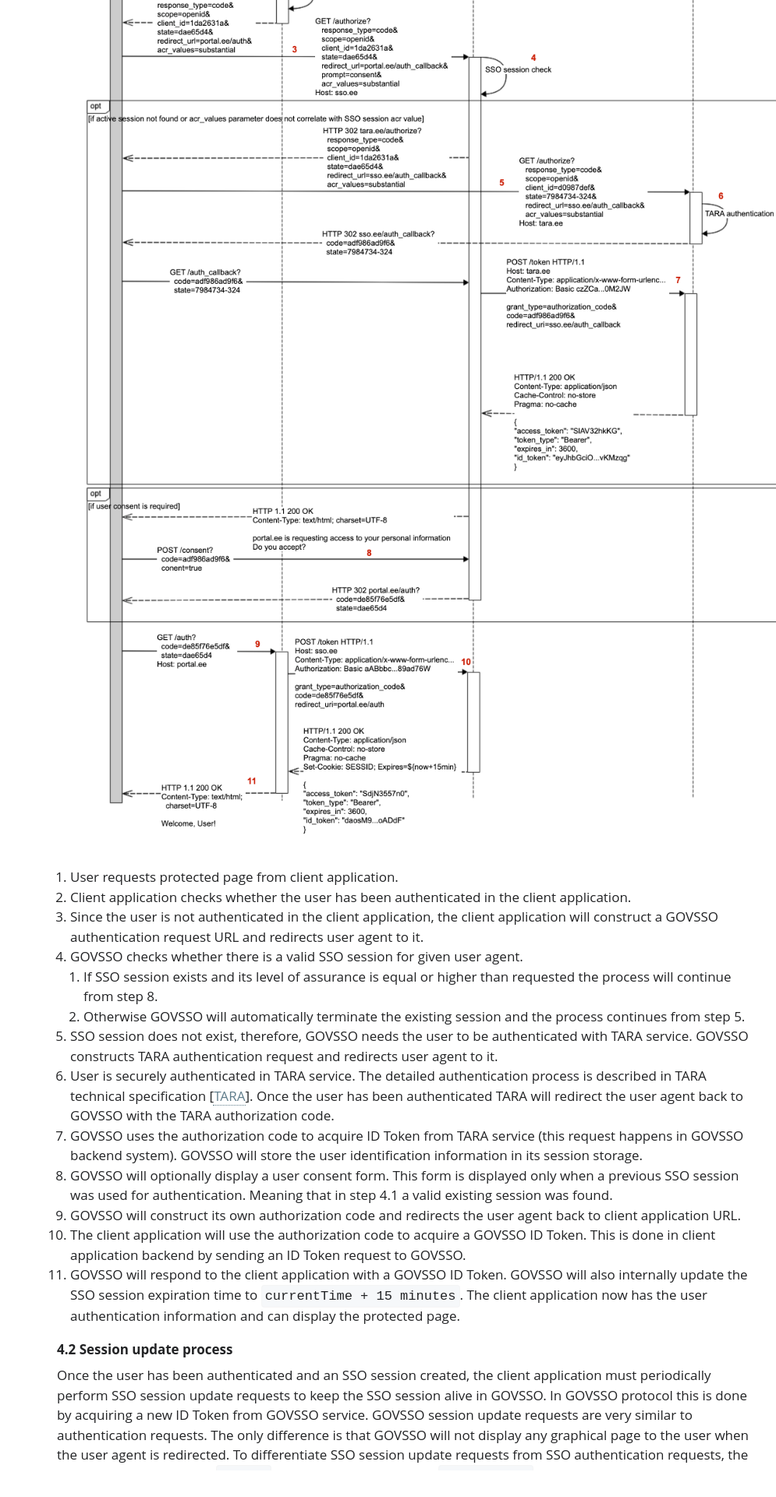
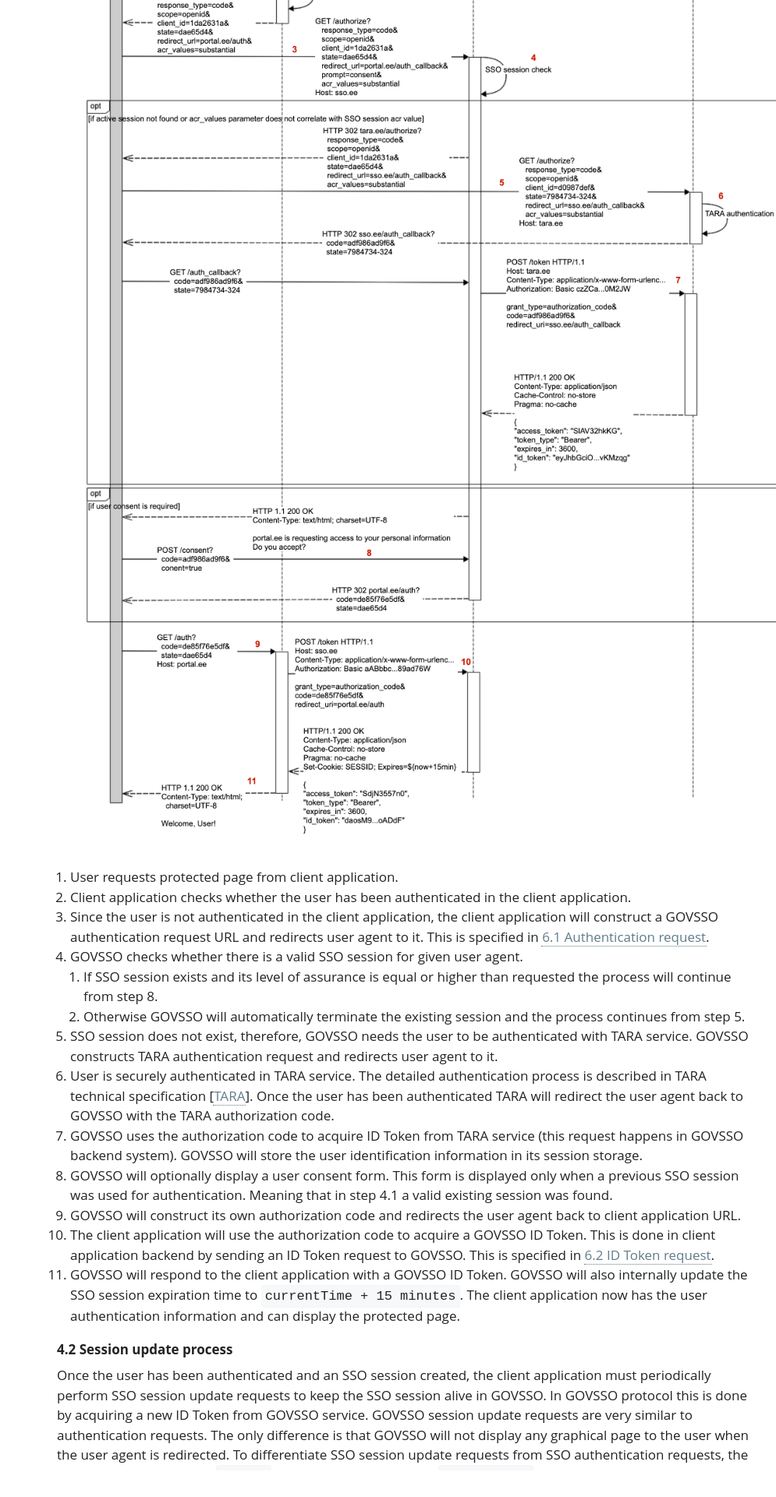
Before and after one commit to e-gov/GOVSSO, a Jekyll site: the page built from TechnicalSpecification.md, in a window 1280 px wide. Shown: the part 3114-5034 px from the top of the page at 78% size, without its empty margins (285-1280 px from the left). Built offline with Jekyll 4.4.1, drawn with Linux system fonts in a browser that asks for light colours.

Commit message:
GSSO-335 Link from process flow steps to request chapters

```diff
--- a/TechnicalSpecification.md
+++ b/TechnicalSpecification.md
@@ -59,7 +59,7 @@ In order to log a user into a client application, the client application must ac
 
 1. User requests protected page from client application.
 2. Client application checks whether the user has been authenticated in the client application.
-3. Since the user is not authenticated in the client application, the client application will construct a GOVSSO authentication request URL and redirects user agent to it.
+3. Since the user is not authenticated in the client application, the client application will construct a GOVSSO authentication request URL and redirects user agent to it. This is specified in [6.1 Authentication request](#61-authentication-request).
 4. GOVSSO checks whether there is a valid SSO session for given user agent.
     1. If SSO session exists and its level of assurance is equal or higher than requested the process will continue from step 8.
     2. Otherwise GOVSSO will automatically terminate the existing session and the process continues from step 5.
@@ -68,7 +68,7 @@ In order to log a user into a client application, the client application must ac
 7. GOVSSO uses the authorization code to acquire ID Token from TARA service (this request happens in GOVSSO backend system). GOVSSO will store the user identification information in its session storage.
 8. GOVSSO will optionally display a user consent form. This form is displayed only when a previous SSO session was used for authentication. Meaning that in step 4.1 a valid existing session was found.
 9. GOVSSO will construct its own authorization code and redirects the user agent back to client application URL.
-10. The client application will use the authorization code to acquire a GOVSSO ID Token. This is done in client application backend by sending an ID Token request to GOVSSO.
+10. The client application will use the authorization code to acquire a GOVSSO ID Token. This is done in client application backend by sending an ID Token request to GOVSSO. This is specified in [6.2 ID Token request](#62-id-token-request).
 11. GOVSSO will respond to the client application with a GOVSSO ID Token. GOVSSO will also internally update the SSO session expiration time to `currentTime + 15 minutes`. The client application now has the user authentication information and can display the protected page.
 
 ### 4.2 Session update process
@@ -83,12 +83,12 @@ If the SSO session update request fails for any reason, then the client applicat
 
 1. User wants to access protected content in client application.
 2. Client application verifies whether user has active client application session and that client application session storage contains a valid (not expired) GOVSSO ID Token.
-3. Client application finds that user ID Token is about to expire in 2 minutes from now and redirects user agent to GOVSSO with a valid SSO session update request. The request must include `id_token_hint` and `prompt=none` parameters.
+3. Client application finds that user ID Token is about to expire in 2 minutes from now and redirects user agent to GOVSSO with a valid SSO session update request. The request must include `id_token_hint` and `prompt=none` parameters. This is specified in [6.3 Session update request](#63-session-update-request).
 4. GOVSSO validates the request
     1. Verifies that an SSO session is still active for user agent
     2. Verifies that the SSO session subject matches the subject in the received ID Token.
 5. If all validations passed, GOVSSO will issue a new authorization code to the client application.
-6. Using the authorization code, the client application makes an ID Token request to GOVSSO. GOVSSO responds with a new ID Token and a directive for the user agent to update SSO session cookie expiration date to `currentTime + 15 minutes`.
+6. Using the authorization code, the client application makes an ID Token request to GOVSSO. This is specified in [6.2 ID Token request](#62-id-token-request). GOVSSO responds with a new ID Token and a directive for the user agent to update SSO session cookie expiration date to `currentTime + 15 minutes`.
 7. Client application stores ID Token into its session storage and shows protected content to user.
 
 ### 4.3 Logout process
@@ -101,17 +101,17 @@ After a successful logout the user agent is redirected back to the client applic
 
 1. User requested to log out of client application
 2. Client application does its internal application session termination procedures.
-3. Client application redirects user agent to GOVSSO logout URL. The redirect must include the previous ID Token (as `id_token_hint` parameter) and a redirect URI (as `post_logout_redirect_uri` parameter) where the user agent must be redirected to after logout.
+3. Client application redirects user agent to GOVSSO logout URL. The redirect must include the previous ID Token (as `id_token_hint` parameter) and a redirect URI (as `post_logout_redirect_uri` parameter) where the user agent must be redirected to after logout. This is specified in [6.4 Logout request](#64-logout-request).
 4. GOVSSO validates the logout request. If the ID Token is not linked to the active SSO session of given user agent, then nothing is done, and the user agent is redirected back to the `post_logout_redirect_uri`. GOVSSO will unlink the client application from SSO session in its session store.
 5. If more client applications are linked to the same SSO session, then GOVSSO will show a logout consent page.
 6. User can either select to log out from all other client applications that are linked to the same SSO session or to continue SSO session with other client applications.
-7. If the user selected to log out from all other client applications, GOVSSO will send a back-channel logout request to each linked client application and unlink client applications from GOVSSO session ([[OIDC-BACK](https://openid.net/specs/openid-connect-backchannel-1_0.html)]).
+7. If the user selected to log out from all other client applications, GOVSSO will send a back-channel logout request to each linked client application and unlink client applications from GOVSSO session. This is specified in [6.5 Back-channel logout request](#65-back-channel-logout-request).
 8. If no client applications remain linked to SSO session, GOVSSO will terminate the session. User has been logged out of all client applications.
 9. User agent is redirected back to the `post_logout_redirect_uri` of the client application which initiated the logout procedure.
 
 ### 4.4 Back-channel logout notifications
 
-Each GOVSSO client application must declare support to the OIDC Back-Channel logout specification ([[OIDC-BACK](https://openid.net/specs/openid-connect-backchannel-1_0.html)]). Each client must provide a back-channel logout endpoint URL as part of their registration information. GOVSSO will send an out-of-band POST request to client application back-channel logout endpoint every time an SSO session ends.
+Each GOVSSO client application must declare support to the OIDC Back-Channel logout specification ([[OIDC-BACK](https://openid.net/specs/openid-connect-backchannel-1_0.html)]) whose relevant parts are specified in [6.5 Back-channel logout request](#65-back-channel-logout-request). Each client must provide a back-channel logout endpoint URL as part of their registration information. GOVSSO will send an out-of-band POST request to client application back-channel logout endpoint every time an SSO session ends.
 
 The logout request contains a Logout Token. The Logout Token must be validated according to OIDC Back-Channel logout specification [[OIDC-BACK](https://openid.net/specs/openid-connect-backchannel-1_0.html)] "2.6.  Logout Token Validation".  After receiving a valid Logout Token from the GOVSSO, the client application locates the session identified by the `sid` Claim. The client application then clears any state associated with the identified session. If the identified user is already logged out at the client application when the logout request is received, the logout is considered to have succeeded.
 
```
